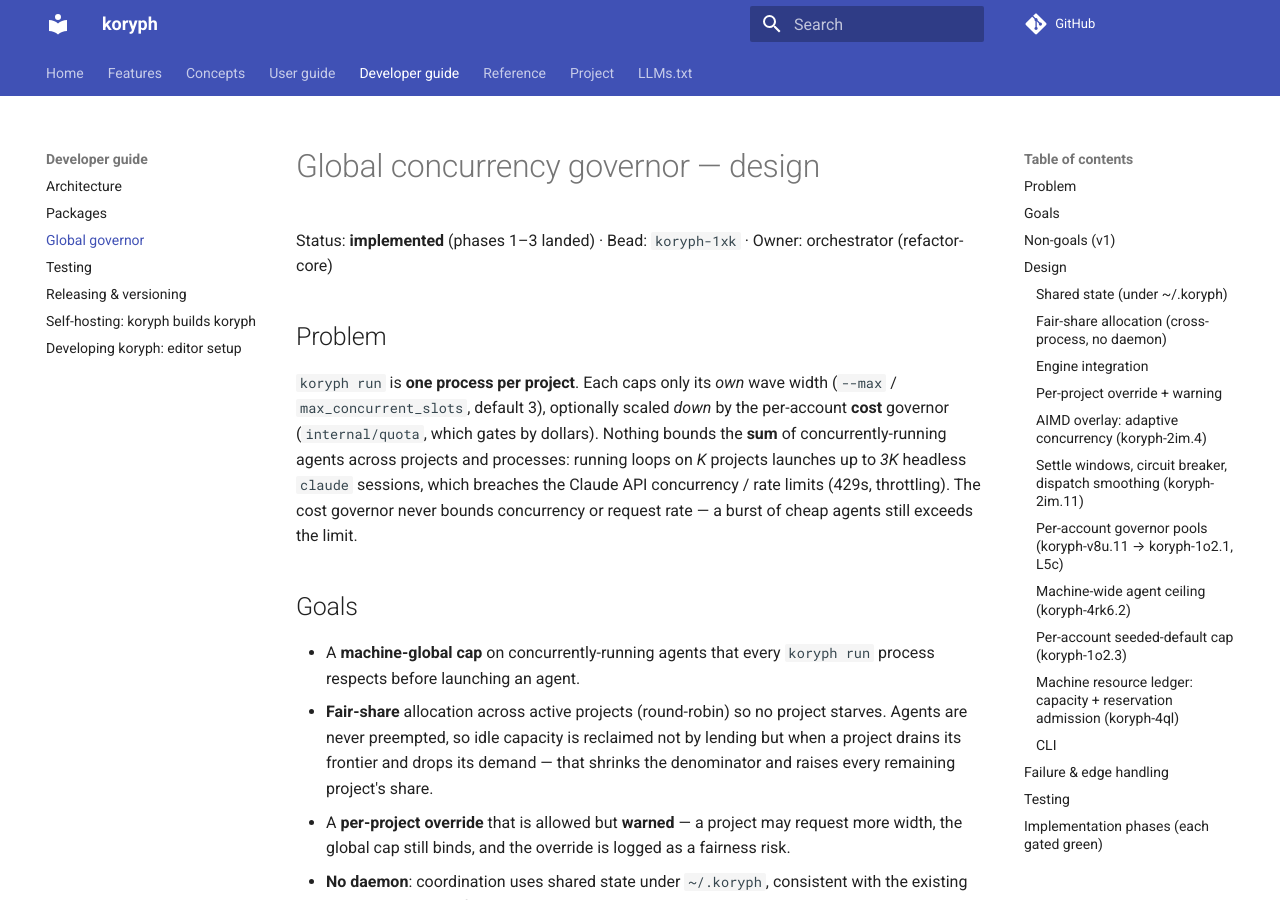
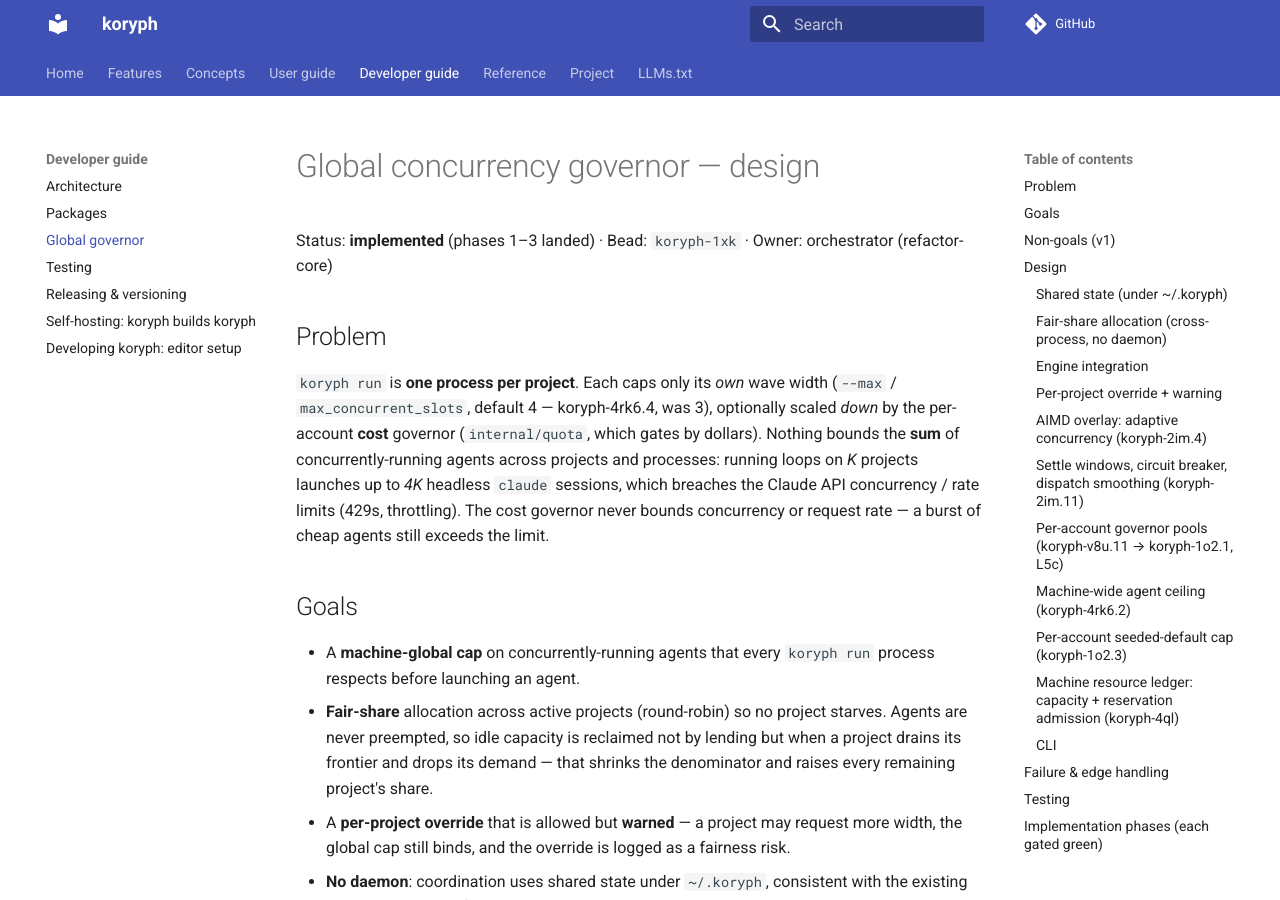
Before and after one commit to koryph/koryph, an MkDocs documentation site: the page built from docs/developer-guide/global-governor.md, in a window 1280 px wide and 900 px high. Built offline with MkDocs 1.6.1 and Material for MkDocs 9.7.7, drawn with Linux system fonts in a browser that asks for light colours; comment, search, counter and statistics services are not loaded.

Commit message:
fix(engine): lower project wave-width default to 4 for laptop safety
Raise the shipped project.max_concurrent_slots default from 3 to 4
(internal/engine's defaultWaveWidth) per koryph-4rk6.4 operator
direction, following the 2026-07-21 OOM incident where concurrent
projects jointly oversubscribed one machine. govern.DefaultMaxGlobalAgents
(the per-pool machine-default seed) is already 8 from an earlier change,
so this closes the remaining half of the "4/8 laptop-safe defaults" pair.
Existing explicit koryph.project.json/governor.json values are untouched
(the fallback default only applies when unset). Regenerated the
project-config JSON schema and updated the projects-and-accounts and
global-governor docs to match.

Signed-off-by: Marshall Cody McCain <cody@mccain.family>

```diff
--- a/docs/developer-guide/global-governor.md
+++ b/docs/developer-guide/global-governor.md
@@ -8,13 +8,13 @@ Status: **implemented** (phases 1–3 landed) · Bead: `koryph-1xk` · Owner: or
 ## Problem
 
 `koryph run` is **one process per project**. Each caps only its *own* wave
-width (`--max` / `max_concurrent_slots`, default 3), optionally scaled *down* by
-the per-account **cost** governor (`internal/quota`, which gates by dollars).
-Nothing bounds the **sum** of concurrently-running agents across projects and
-processes: running loops on _K_ projects launches up to _3K_ headless `claude`
-sessions, which breaches the Claude API concurrency / rate limits (429s,
-throttling). The cost governor never bounds concurrency or request rate — a
-burst of cheap agents still exceeds the limit.
+width (`--max` / `max_concurrent_slots`, default 4 — koryph-4rk6.4, was 3),
+optionally scaled *down* by the per-account **cost** governor (`internal/quota`,
+which gates by dollars). Nothing bounds the **sum** of concurrently-running
+agents across projects and processes: running loops on _K_ projects launches
+up to _4K_ headless `claude` sessions, which breaches the Claude API
+concurrency / rate limits (429s, throttling). The cost governor never bounds
+concurrency or request rate — a burst of cheap agents still exceeds the limit.
 
 ## Goals
 
--- a/docs/schema/koryph.project.schema.json
+++ b/docs/schema/koryph.project.schema.json
@@ -628,7 +628,7 @@
     },
     "max_concurrent_slots": {
       "type": "integer",
-      "description": "MaxConcurrentSlots caps wave width for this project (default 3)."
+      "description": "MaxConcurrentSlots caps wave width for this project (default 4, koryph-4rk6.4 laptop-safe default; was 3)."
     },
     "dispatch_stagger_seconds": {
       "type": "integer",
```
Also changed, not shown: docs/user-guide/projects-and-accounts.md (+1 -1 lines), 3 other files.
